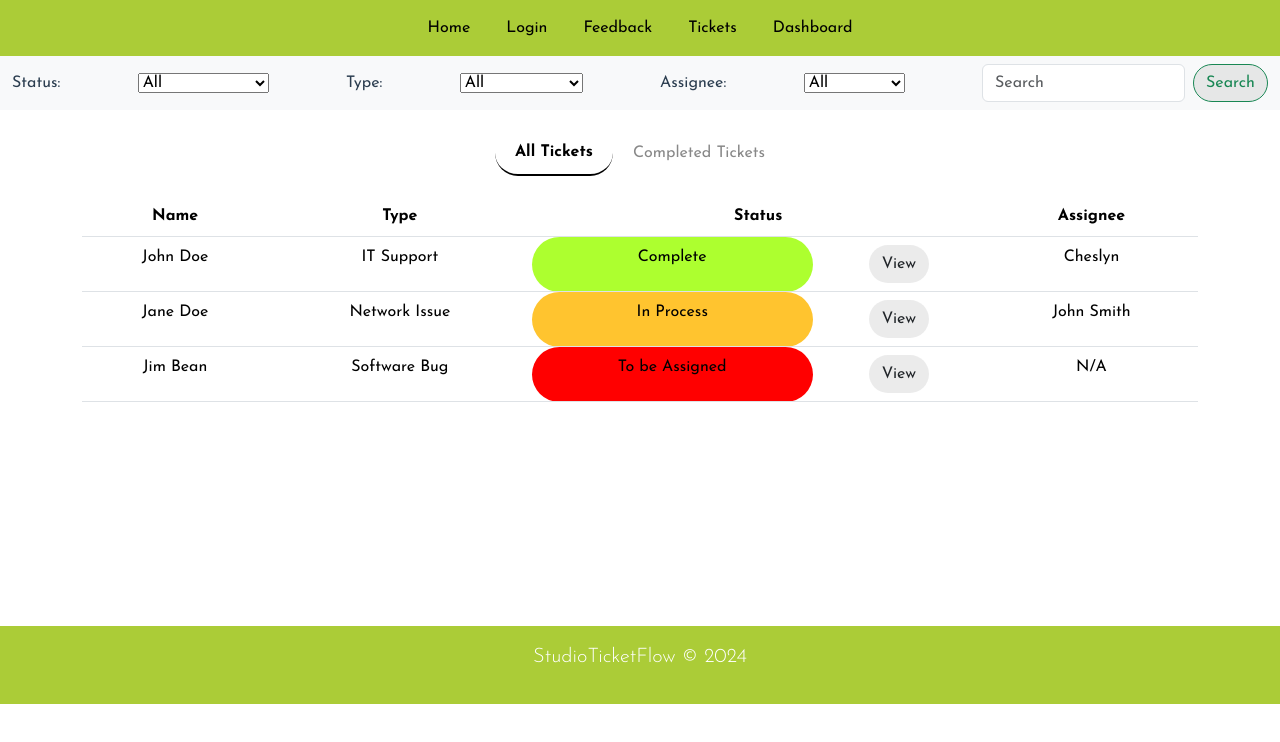
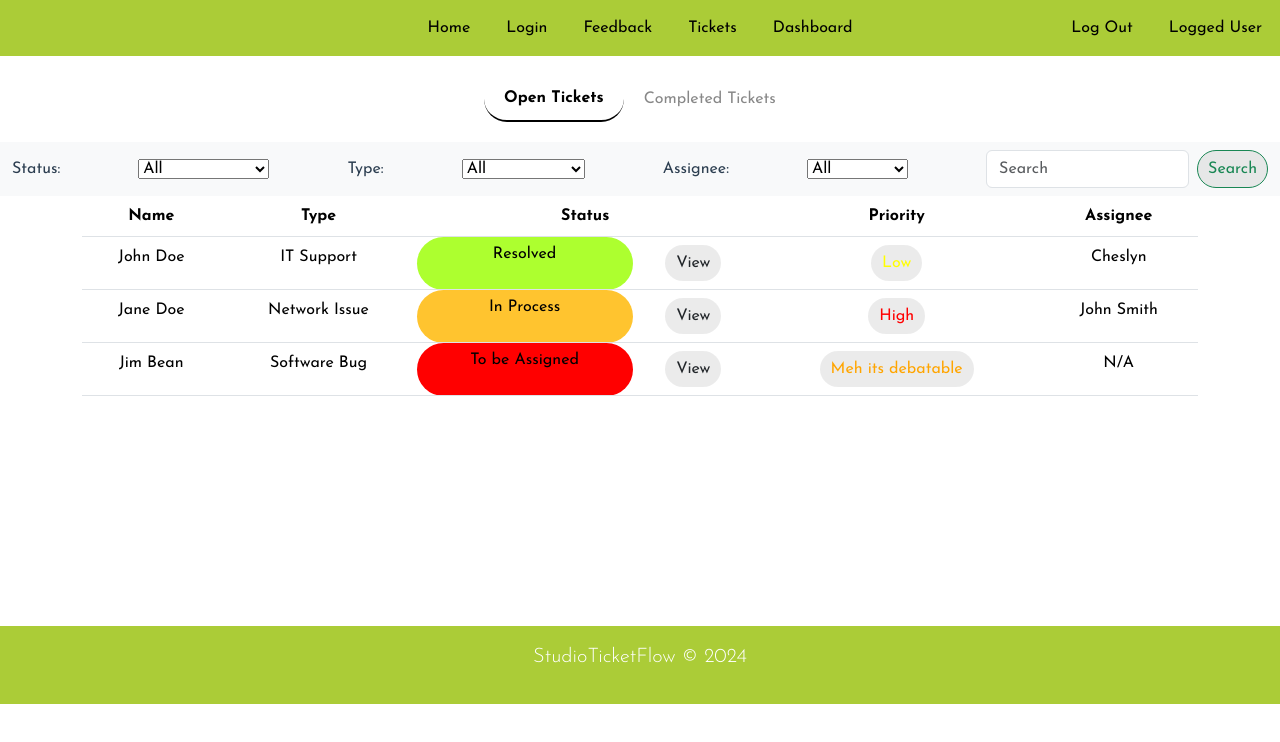
Before and after one commit to Wareezy/TICKET_SYSTEM_LC, a Vue app: page /dashboard in a window 1280 px wide. Shown: the top 742 px of the page. Built offline with nearby package versions, Linux system fonts and the light colour scheme.

Commit message:
update to dashboard and navbar, now has layout for logged user and log out

```diff
--- a/src/components/navbar.vue
+++ b/src/components/navbar.vue
@@ -25,6 +25,14 @@
                         <router-link class="nav-link text-black" to="/dashboard">Dashboard</router-link>
                     </li>
                 </ul>
+                <ul class="navbar-nav ms-auto right-align">
+                    <li class="nav-item">
+                        <router-link class="nav-link text-black" to="/dashboard">Log Out</router-link>
+                    </li>
+                    <li class="nav-item">
+                        <router-link class="nav-link text-black" to="/dashboard">Logged User</router-link>
+                    </li>
+                </ul>
             </div>
         </div>
     </nav>
@@ -44,12 +52,12 @@ export default {
 .navbar {
     border-radius: 0px; /* Rounded edges for the navbar */
 }
-nav a{
+nav a {
     font-weight: bold;
     display: inline-block;
     position: relative;
-    color: black ;
-    font-size:20px;
+    color: black;
+    font-size: 20px;
     text-decoration: none;
     margin: 0 10px;
     transition: color 0.3s ease-in-out;
@@ -77,18 +85,25 @@ nav a:hover::after {
     transform-origin: bottom left;
 }
 
-#logo{
-    width:80px;
-    height:80px;
+#logo {
+    width: 80px;
+    height: 80px;
     animation: pulsate 2s infinite;
 }
-#logoImg1{
-    width:51px;
-    height:47px;
+
+#logoImg1 {
+    width: 51px;
+    height: 47px;
 }
-#logoImg2{
-    width:45px;
-    height:45px;
-    margin-top:-1px;
+
+#logoImg2 {
+    width: 45px;
+    height: 45px;
+    margin-top: -1px;
+}
+
+.right-align {
+    position: absolute;
+    right: 0;
 }
 </style>
--- a/src/views/CompletedTickets.vue
+++ b/src/views/CompletedTickets.vue
@@ -33,7 +33,7 @@
             id: 1,
             name: 'John Doe',
             type: 'IT Support',
-            status: 'Complete',
+            status: 'Resolved',
             assignee: 'Cheslyn',
             description: 'Issue with computer not starting.',
             comments: ['Checked the power supply.']
@@ -61,7 +61,7 @@
     },
     computed: {
       completedTickets() {
-        return this.tickets.filter(ticket => ticket.status === 'Complete');
+        return this.tickets.filter(ticket => ticket.status === 'Resolved');
       }
     }
   };
--- a/src/views/DashboardView.vue
+++ b/src/views/DashboardView.vue
@@ -1,5 +1,12 @@
 <template>
     <div>
+
+
+      <div class="tabs">
+        <button @click="currentTab = 'allTickets'" :class="{ active: currentTab === 'allTickets' }">Open Tickets</button>
+        <button @click="currentTab = 'completedTickets'" :class="{ active: currentTab === 'completedTickets' }">Completed Tickets</button>
+      </div>
+
       <nav class="navbar bg-body-tertiary">
         <div class="container-fluid">
           <!-- Existing filters and search bar -->
@@ -33,11 +40,6 @@
         </div>
       </nav>
 
-      <div class="tabs">
-        <button @click="currentTab = 'allTickets'" :class="{ active: currentTab === 'allTickets' }">All Tickets</button>
-        <button @click="currentTab = 'completedTickets'" :class="{ active: currentTab === 'completedTickets' }">Completed Tickets</button>
-      </div>
-
       <div v-if="currentTab === 'allTickets'">
         <div class="container">
           <div class="table-wrapper">
@@ -47,6 +49,7 @@
                   <th scope="col">Name</th>
                   <th scope="col">Type</th>
                   <th scope="col" colspan="2">Status</th>
+                  <th scope="col">Priority</th>
                   <th scope="col">Assignee</th>
                 </tr>
               </thead>
@@ -54,11 +57,14 @@
                 <tr>
                   <td>John Doe</td>
                   <td>IT Support</td>
-                  <td class="status complete">Complete</td>
+                  <td class="status complete">Resolved</td>
                   <td>
                     <button type="button" class="btn" data-bs-toggle="modal" data-bs-target="#ticketModal" @click="selectTicket(1)">
                       View
                     </button>
+                  </td>
+                  <td>
+                    <button class="prioLow btn">Low</button>
                   </td>
                   <td>Cheslyn</td>
                 </tr>
@@ -71,6 +77,9 @@
                       View
                     </button>
                   </td>
+                  <td>
+                    <button class="prioHigh btn">High</button>
+                  </td>
                   <td>John Smith</td>
                 </tr>
                 <tr>
@@ -81,6 +90,9 @@
                     <button type="button" class="btn" data-bs-toggle="modal" data-bs-target="#ticketModal" @click="selectTicket(3)">
                       View
                     </button>
+                  </td>
+                  <td>
+                    <button class="prioMeh btn">Meh its debatable</button>
                   </td>
                   <td>N/A</td>
                 </tr>
@@ -213,24 +225,28 @@
     background-color: greenyellow;
     border-radius: 100px;
     height: 25px;
+    padding: 5px 10px;
   }
 
   .status.inProcess {
     background-color: rgb(255, 196, 47);
     border-radius: 100px;
     height: 25px;
+    padding: 5px 10px; /* added padding */
   }
 
   .status.toBeAssigned {
     background-color: rgb(255, 0, 0);
     border-radius: 100px;
     height: 25px;
+    padding: 5px 10px; /* added padding */
   }
 
   button {
     border-radius: 50px;
     background-color: rgba(164, 164, 164, 0.225);
     transition: background-color 0.75s ease;
+    padding: 5px 10px; /* added padding */
   }
 
   button:hover {
@@ -272,4 +288,28 @@
   .tabs button:not(.active) {
     color: #888;
   }
-  </style>
+
+  .prioLow {
+    color: yellow;
+    border-radius: 50px;
+    background-color: rgba(164, 164, 164, 0.225);
+    transition: background-color 0.75s ease;
+    padding: 5px 10px;
+  }
+
+  .prioMeh {
+    color: orange;
+    border-radius: 50px;
+    background-color: rgba(164, 164, 164, 0.225);
+    transition: background-color 0.75s ease;
+    padding: 5px 10px;
+  }
+
+  .prioHigh {
+    color: red;
+    border-radius: 50px;
+    background-color: rgba(164, 164, 164, 0.225);
+    transition: background-color 0.75s ease;
+    padding: 5px 10px;
+  }
+</style>
```
